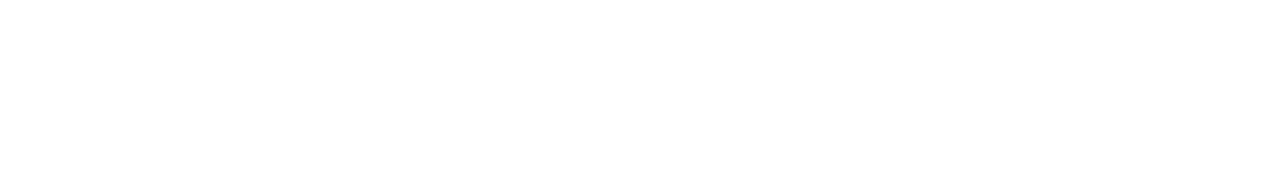
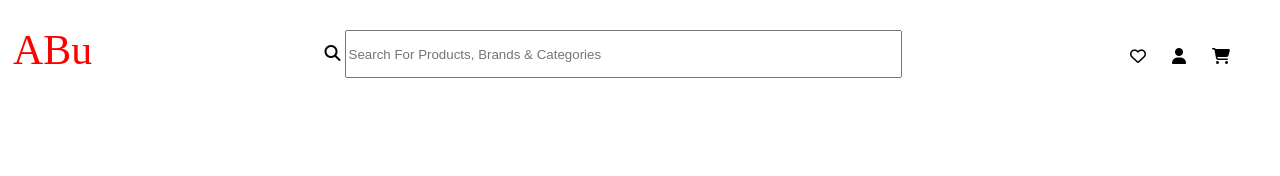
Before and after one commit to BurdoAnn/Project_Unilab, a plain HTML site: page index.html in a window 1280 px wide. Drawn offline with Linux system fonts and the light colour scheme; files that its build step writes are made by us from their sources.

Commit message:
header - 1-st part

```diff
--- a/css/reset.css
+++ b/css/reset.css
@@ -0,0 +1,144 @@
+html,
+body,
+div,
+span,
+applet,
+object,
+iframe,
+h1,
+h2,
+h3,
+h4,
+h5,
+h6,
+p,
+blockquote,
+pre,
+a,
+abbr,
+acronym,
+address,
+big,
+cite,
+code,
+del,
+dfn,
+em,
+img,
+ins,
+kbd,
+q,
+s,
+samp,
+small,
+strike,
+strong,
+sub,
+sup,
+tt,
+var,
+b,
+u,
+i,
+center,
+dl,
+dt,
+dd,
+ol,
+ul,
+li,
+fieldset,
+form,
+label,
+legend,
+table,
+caption,
+tbody,
+tfoot,
+thead,
+tr,
+th,
+td,
+article,
+aside,
+canvas,
+details,
+embed,
+figure,
+figcaption,
+footer,
+header,
+hgroup,
+menu,
+nav,
+output,
+ruby,
+section,
+summary,
+time,
+mark,
+audio,
+video {
+    margin: 0;
+    padding: 0;
+    border: 0;
+    font-size: 100%;
+    font: inherit;
+    vertical-align: baseline;
+}
+
+
+/* HTML5 display-role reset for older browsers */
+
+article,
+aside,
+details,
+figcaption,
+figure,
+footer,
+header,
+hgroup,
+menu,
+nav,
+section {
+    display: block;
+}
+
+body {
+    line-height: 1;
+}
+
+ol,
+ul {
+    list-style: none;
+}
+
+blockquote,
+q {
+    quotes: none;
+}
+
+blockquote:before,
+blockquote:after,
+q:before,
+q:after {
+    content: '';
+    content: none;
+}
+
+table {
+    border-collapse: collapse;
+    border-spacing: 0;
+}
+
+* {
+    box-sizing: border-box;
+}
+
+a {
+    text-decoration: none;
+}
+
+textarea {
+    resize: none;
+}
--- a/css/style.css
+++ b/css/style.css
@@ -0,0 +1,26 @@
+header {
+    display: flex;
+    justify-content: space-between;
+    width: 100%;
+    height: 173px;
+}
+
+.logo {
+    width: 96px;
+    height: 107px;
+    padding-top: 27px;
+}
+
+.nav-search {
+    width: 557px;
+    height: 48px;
+    margin-top: 30px;
+}
+
+.nav-icones {
+    display: flex;
+    justify-content: space-between;
+    margin-right: 50px;
+    margin-top: 48px;
+    width: 100px;
+}
--- a/index.html
+++ b/index.html
@@ -2,29 +2,44 @@
 <html lang="en">
 
 <head>
-    <title>Abu</title>
+    <title>ABu-Project</title>
     <meta charset="UTF-8">
     <meta name="viewport" content="width=device-width, initial-scale=1">
+
     <!-- //fb meta tags -->
     <meta property="og:url" content="https://burdoann.github.io/Project_Unilab/" />
     <meta property="og:type" content="article" />
-    <meta property="og:title" content="Abu - Everything In One Space" />
-    <meta property="og:description" content="Buy Your Wishes" />
+    <meta property="og:title" content="ABu - Buy Your Wishes" />
+    <meta property="og:description" content="Everything In One Space" />
     <meta property="og:image" content="https://bm.ge/uploads/ckfinder/files/online%20shopping.jpg" />
 
+    <!-- fontavesome -->
+    <script src="https://kit.fontawesome.com/6983323b16.js" crossorigin="anonymous"></script>
+
     <!-- link folders -->
-
     <link rel=" stylesheet " href="css/reset.css ">
     <link rel="stylesheet " href="css/fonts.css ">
-    <link rel="stylesheet " href="style.css ">
-    <link rel="stylesheet " href="responsive.css ">
-
-
-
+    <link rel="stylesheet " href="css/style.css ">
+    <link rel="stylesheet " href="css/responsive.css ">
 </head>
 
 <body>
-
+    <header>
+        <img class="logo" src="images/logo.svg" alt="abu-logo">
+        <div class="search">
+            <form class="search" action="" method="GET">
+                <label for="search">
+                    <i class="fas fa-search"></i>
+            </label>
+                <input class="nav-search" type="search" id="search" name="search" placeholder="Search For Products, Brands & Categories">
+            </form>
+        </div>
+        <div class="nav-icones">
+            <i class="far fa-heart"></i>
+            <i class="fas fa-user"></i>
+            <i class="fas fa-shopping-cart"></i>
+        </div>
+    </header>
 </body>
 
 </html>
```
Also changed, not shown: images/logo.svg (added), 1 other file.
